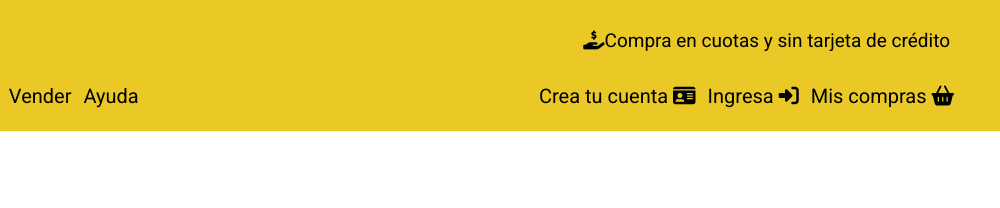
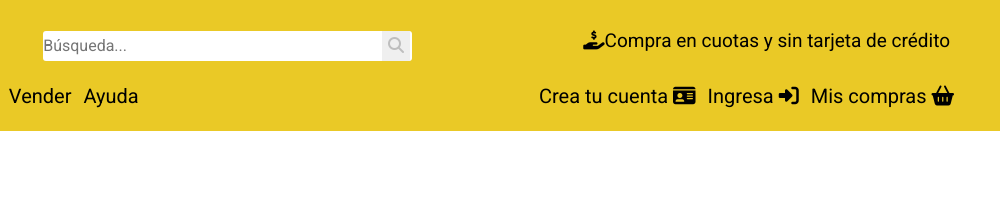
Before and after one commit to Castilloo/Mercado-Liebre, a website: page views/login.html in a window 1280 px wide. Shown: the top 208 px of the page, 280-1280 px from the left. Drawn offline with Linux system fonts and the light colour scheme; files whose address does not match are found by name.

Commit message:
Quitando los comentarios de la barra de búsqueda

```diff
--- a/views/login.html
+++ b/views/login.html
@@ -13,10 +13,10 @@
     <header>
         <div class="top-header">
             <img src="./images/logo-mercado-liebre.svg" alt="Logo Mercado Liebre">
-            <!-- <form action="#">
+            <form action="#">
                 <input type="text" placeholder="Búsqueda..." name="Buscar">
                 <button type="submit"><i class="fas fa-search"></i></button>
-            </form> -->
+            </form>
             <h2>
                 <i class="fas fa-hand-holding-usd"></i>Compra en cuotas y sin tarjeta de crédito
             </h2>
```
